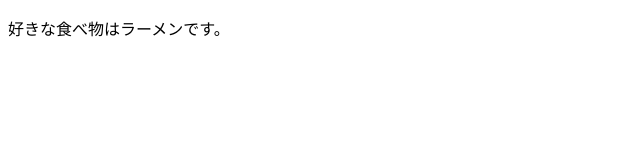
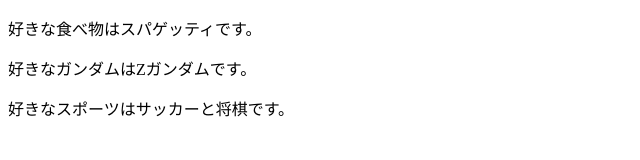
Before and after one commit to out-in062/command-practice, a plain HTML site: page index.html in a window 1280 px wide. Shown: the whole page, without its empty margins (0-640 px from the left). Drawn offline with Linux system fonts and the light colour scheme.

Commit message:
好きなスポーツを追記＆修正

```diff
--- a/index.html
+++ b/index.html
@@ -6,7 +6,9 @@
     <title>Document</title>
 </head>
 <body>
-    <p>好きな食べ物はラーメンです。</p>
+    <p>好きな食べ物はスパゲッティです。</p>
+    <p>好きなガンダムはZガンダムです。</p>
+    <p>好きなスポーツはサッカーと将棋です。</p>
 
 </body>
 </html>
```
